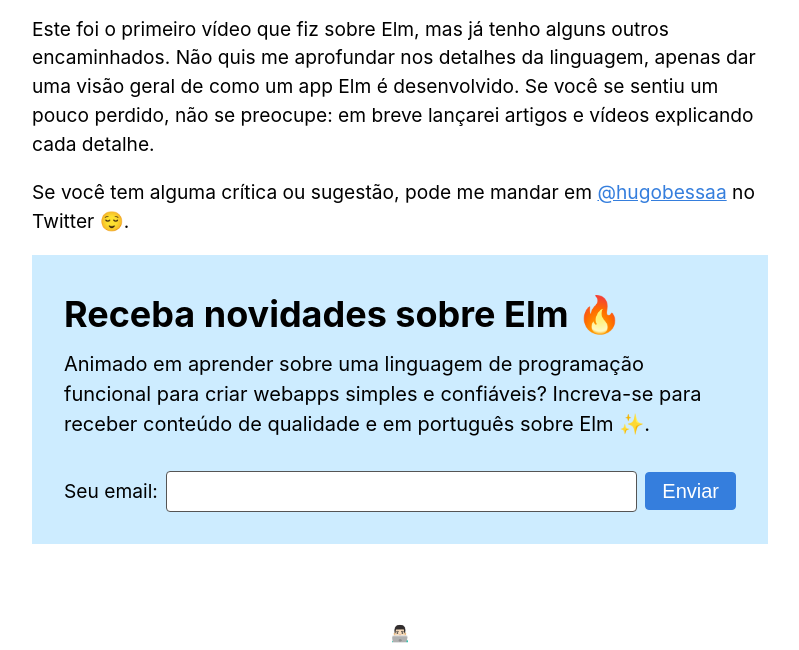
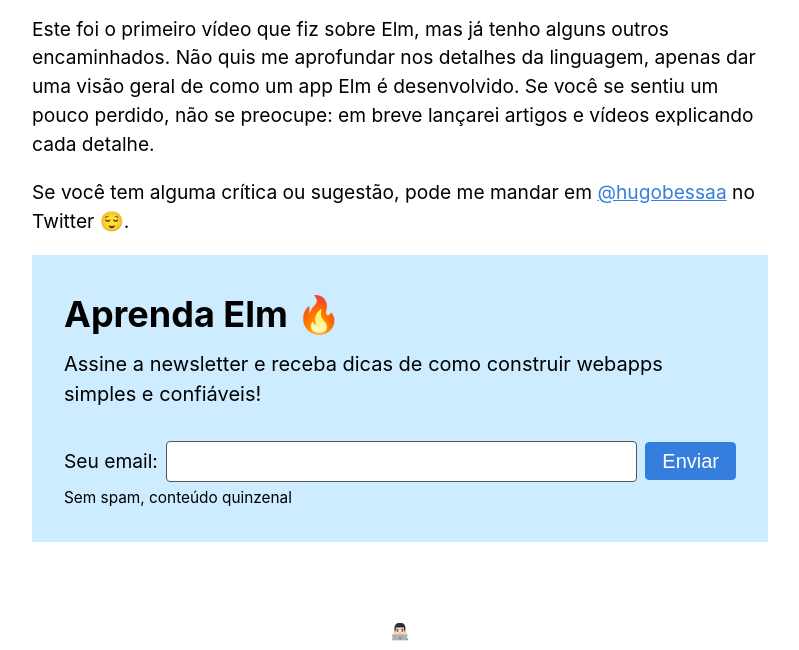
Before and after one commit to hugobessaa/hugobessaa.github.io, a Jekyll site: the page built from _posts/2017-02-14-crie-um-simples-app-elm-dentro-do-seu-browser.md, in a window 1280 px wide and 900 px high, scrolled down 1175 px, cut to the strip 250-900 px from the top of the window. Shown: the whole strip, without its empty margins (240-1039 px from the left). Built offline with Jekyll 4.4.1, drawn with Linux system fonts in a browser that asks for light colours.

Commit message:
Update form
Improve language and update action URL to match the correct Mailchimp
URL.

```diff
--- a/_includes/_elm-newsletter.html
+++ b/_includes/_elm-newsletter.html
@@ -1,11 +1,9 @@
 <section class="pa3 pa4-ns bg-lightest-blue">
-  <h3 class="f3 f2-ns mt0 mb2">Receba novidades sobre Elm 🔥</h3>
-  <h4 class="f4 mt0 mb4 normal">Animado em aprender sobre uma linguagem de
-    programação funcional para criar webapps simples e confiáveis? Increva-se
-    para receber conteúdo de qualidade e em português sobre Elm ✨.
+  <h3 class="f3 f2-ns mt0 mb2">Aprenda Elm 🔥</h3>
+  <h4 class="f4 mt0 mb4 normal">Assine a newsletter e receba dicas de como construir webapps simples e confiáveis!
   </h4>
   <div>
-    <form action="//gettalks.us8.list-manage.com/subscribe/post?u=61236afd68a76528740d7606b&amp;id=4bab402e71" method="post" name="mc-embedded-subscribe-form" target="_blank">
+    <form action="//hugobessa.us8.list-manage.com/subscribe/post?u=61236afd68a76528740d7606b&amp;id=4bab402e71" method="post" name="mc-embedded-subscribe-form" target="_blank">
       <div class="flex flex-column flex-row-ns items-center-ns">
         <label class="mb2 mb0-ns mr2-ns" for="email">Seu email:</label>
         <input class="mb2 mb0-ns mr2-ns input-reset ba b--mid-gray f4 br2 pv2 ph2 lh-solid flex-auto" type="email" value="" name="EMAIL" id="email"
@@ -17,4 +15,5 @@
       </div>
     </form>
   </div>
+  <small>Sem spam, conteúdo quinzenal</small>
 </section>
```
